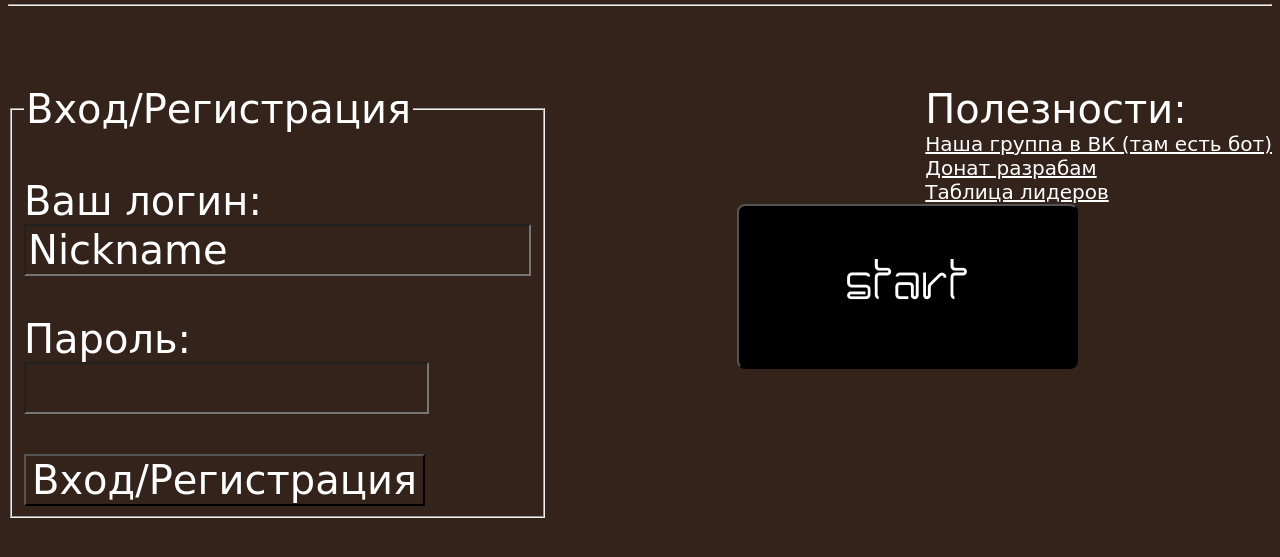
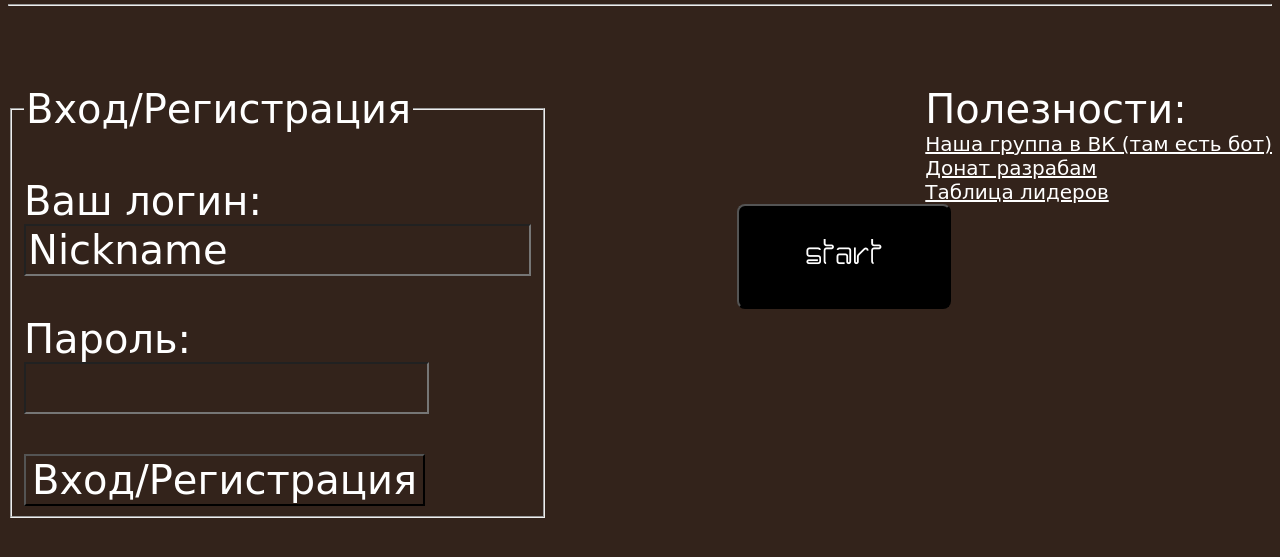
Before and after one commit to iliakrainow/maperio, a Flask app: page / in a window 1280 px wide. Shown: the part 200-757 px from the top of the page. Run offline with Flask 2, Linux system fonts and the light colour scheme.

Commit message:
Update main.css

```diff
--- a/static/css/main.css
+++ b/static/css/main.css
@@ -12,7 +12,7 @@
    }
    .big_button {
     font-family: TrueType, 'HarpoonC';
-    font-size: 40pt;
+    font-size: 25pt;
     color: white;
    }
    .info{
```
